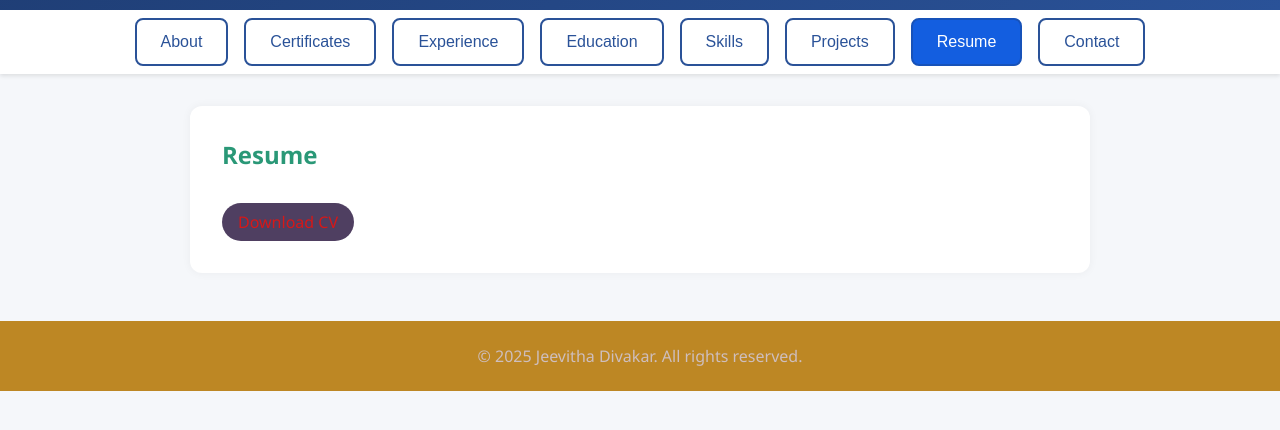
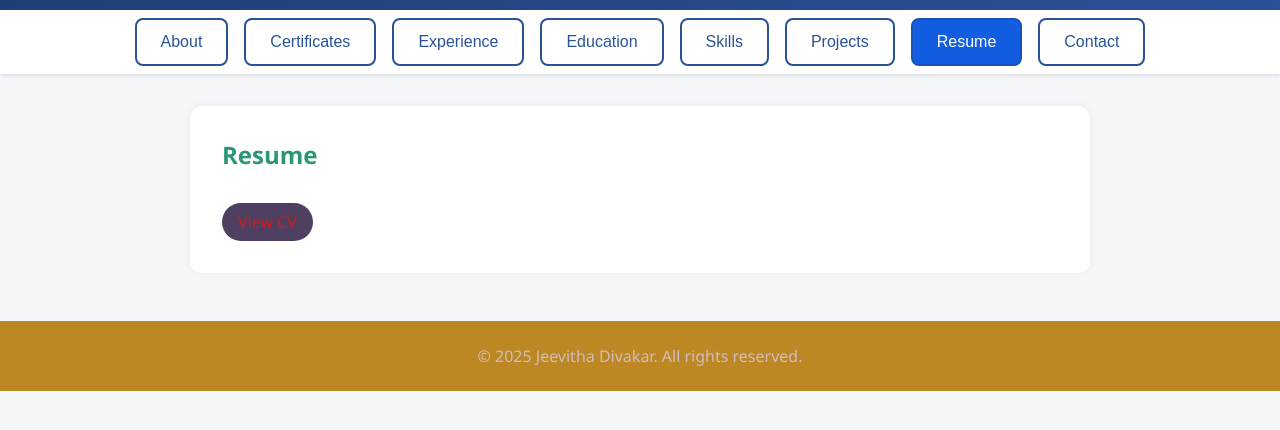
Before and after one commit to JEEVITHADIVAKAR/JEEVI, a plain HTML site: page index.html in a window 1280 px wide. Both pictures are taken after a click on the button "Resume". Shown: the part 174-604 px from the top of the page. Drawn offline with Linux system fonts and the light colour scheme.

Commit message:
Update index.html

```diff
--- a/index.html
+++ b/index.html
@@ -254,7 +254,7 @@
 
 <section id="resume">
   <h2>Resume</h2>
-  <a href="jeevi resume modified(3).doc" target="_blank" class="download-button">Download CV</a>
+  <a href="resume.jpeg" target="_blank" class="download-button">View CV</a>
 </section>
 
 <section id="contact">
```
